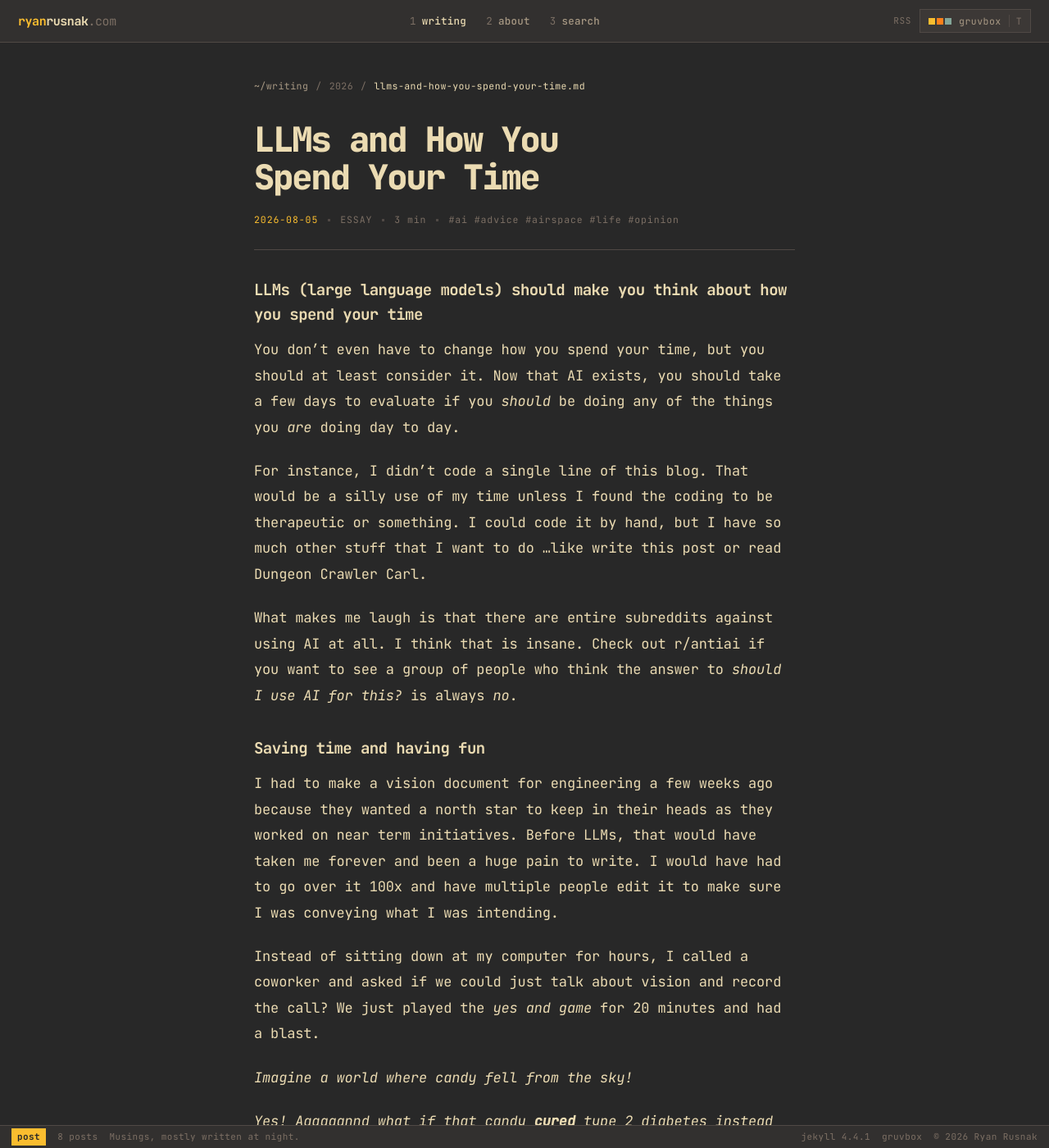
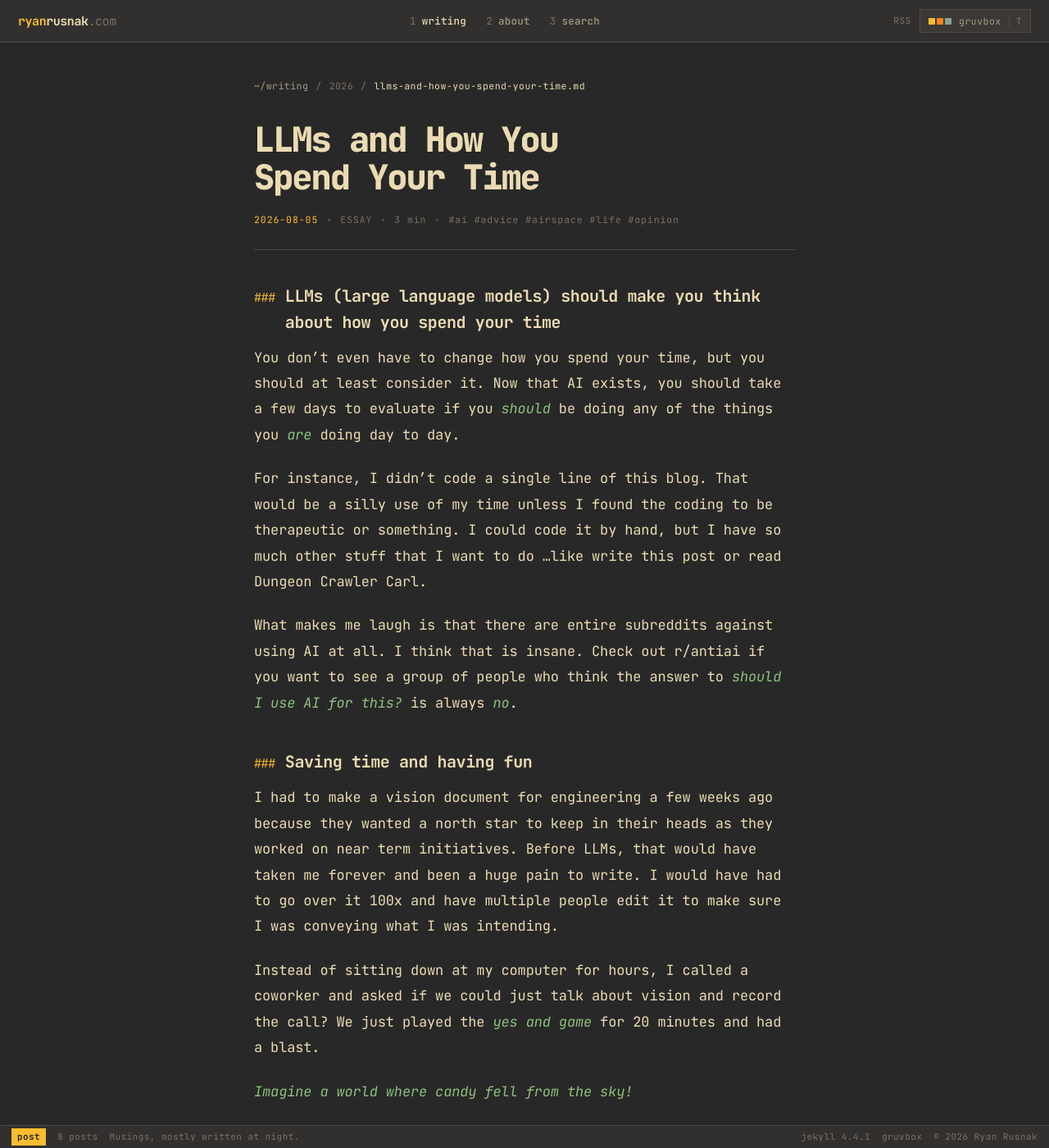
Before and after one commit to RyanRusnak/jekyll_blog, a Jekyll site: the page built from _posts/2026-08-05-llms-and-how-you-spend-your-time.md, in a window 1280 px wide and 1400 px high. Shown: the whole window at 82% size. Built offline with Jekyll 4.4.1, drawn with Linux system fonts in a browser that asks for light colours.

Commit message:
Make bold, italics and headings carry the theme
Bold was var(--fg) — the same colour as body text, so only weight distinguished
it, which in a monospace face is nearly invisible. Italics had no colour rule at
all. And h4/h5/h6 had no styles whatsoever, falling back to browser defaults;
several posts use ##### as a section heading, so those rendered flat.

Now: bold takes --accent, italics --aqua, and h3-h6 get their markdown hashes
back as an accent-coloured prefix. The hashes give instant depth cues, match the
terminal framing used elsewhere on the page, and avoid tinting heading text in
colours that are not safe everywhere.

Colours are measured, not chosen by eye. Across the eleven palettes only --fg
(min 7.1:1) and --accent (min 4.8:1) clear WCAG AA at body size; --accent2,
--green and --purple fall below 3:1 on catppuccin-latte. --aqua is safe on ten
of eleven, so latte overrides italics to --fg.

Two contrast bugs found while measuring and fixed: inline code used --accent2 on
--raised, which is 2.3:1 on catppuccin-latte and 3.0:1 on nord; and h2 used
--faint, 2.8-4.5:1 across the palettes, now --dim at 4.4-7.7:1.

Verified computed contrast on all eleven themes: strong, em and the heading
marker all clear 4.5:1.

Co-Authored-By: Claude Opus 5 (1M context) <noreply@anthropic.com>

```diff
--- a/assets/css/main.scss
+++ b/assets/css/main.scss
@@ -324,18 +324,58 @@ img { max-width: 100%; height: auto; }
   color: var(--accent); margin: 6px 14px 0 0; letter-spacing: -0.05em;
 }
 .prose h2 {
+  /* was --faint, which measured 2.8-4.5:1 across the palettes — too low for a
+     heading. --dim is 4.4-7.7:1 for the same quiet small-caps look. */
   margin: 52px 0 0; font-size: 13px; letter-spacing: 0.18em; text-transform: uppercase;
-  color: var(--faint); font-weight: 500; display: flex; align-items: center; gap: 14px;
+  color: var(--dim); font-weight: 500; display: flex; align-items: center; gap: 14px;
 }
 .prose h2::before { content: ""; width: 20px; height: 1px; background: var(--accent); flex: none; }
 .prose h2 + p { margin-top: 18px; }
-.prose h3 { margin: 34px 0 0; font-size: 19px; font-weight: 700; letter-spacing: -0.03em; color: var(--fg); }
-.prose h3 + p { margin-top: 12px; }
+/* --- Markdown, themed --------------------------------------------------
+   Colour choices here are measured, not eyeballed. Across all eleven palettes
+   only --fg (min 7.1:1) and --accent (min 4.8:1) clear WCAG AA at body size;
+   --accent2, --green and --purple drop below 3:1 on catppuccin-latte, the one
+   light theme. So emphasis takes theme colour where that is safe, and heading
+   hierarchy is carried by accent-coloured markers rather than risky text
+   colours. --aqua is safe on ten of eleven and overridden on the eleventh. */
+
+/* h3-h6 get their markdown hashes back, in the accent colour. It reads as the
+   source you actually wrote, matches the terminal framing used elsewhere on the
+   page, and makes depth obvious at a glance without tinting the text itself.
+   h2 keeps its own small-caps section-rule treatment above. */
+.prose h3, .prose h4, .prose h5, .prose h6 {
+  display: flex; align-items: baseline; gap: 12px;
+  color: var(--fg); font-weight: 700; letter-spacing: -0.02em;
+}
+.prose h3::before, .prose h4::before,
+.prose h5::before, .prose h6::before {
+  color: var(--accent); font-weight: 500; flex: none; opacity: 0.9;
+}
+.prose h3 { margin: 40px 0 0; font-size: 20px; }
+.prose h3::before { content: "###";    font-size: 15px; }
+.prose h4 { margin: 32px 0 0; font-size: 17.5px; }
+.prose h4::before { content: "####";   font-size: 13.5px; }
+.prose h5 { margin: 28px 0 0; font-size: 16px; }
+.prose h5::before { content: "#####";  font-size: 12.5px; }
+.prose h6 { margin: 26px 0 0; font-size: 14.5px; color: var(--dim); }
+.prose h6::before { content: "######"; font-size: 11.5px; }
+.prose h3 + p, .prose h4 + p, .prose h5 + p, .prose h6 + p { margin-top: 12px; }
+
 .prose ul, .prose ol { margin: 20px 0 0; padding-left: 24px; font-size: 16.5px; line-height: 1.85; color: var(--fg); }
 .prose li + li { margin-top: 8px; }
 .prose li::marker { color: var(--accent); }
-.prose strong { font-weight: 700; color: var(--fg); }
-.prose em { font-style: italic; }
+
+.prose strong { font-weight: 700; color: var(--accent); }
+.prose em { font-style: italic; color: var(--aqua); }
+/* Bold inside italic (or vice versa) should not fight itself. */
+.prose strong em, .prose em strong { color: var(--accent); }
+
+/* Per-palette fallbacks where the generic choice is not readable. Measured
+   against the colour actually behind the text, which for inline code is
+   --raised rather than --bg. */
+[data-theme="catppuccin-latte"] .prose em { color: var(--fg); }        /* aqua 3.3:1 */
+[data-theme="catppuccin-latte"] .prose code,
+[data-theme="nord"] .prose code { color: var(--fg); }                 /* accent2 2.3 / 3.0:1 */
 .prose hr { border: 0; border-top: 1px solid var(--line); margin: 44px 0; }
 .prose a { color: var(--accent); border-bottom: 1px solid var(--line2); }
 .prose a:hover { color: var(--accent2); border-color: var(--accent2); }
```
